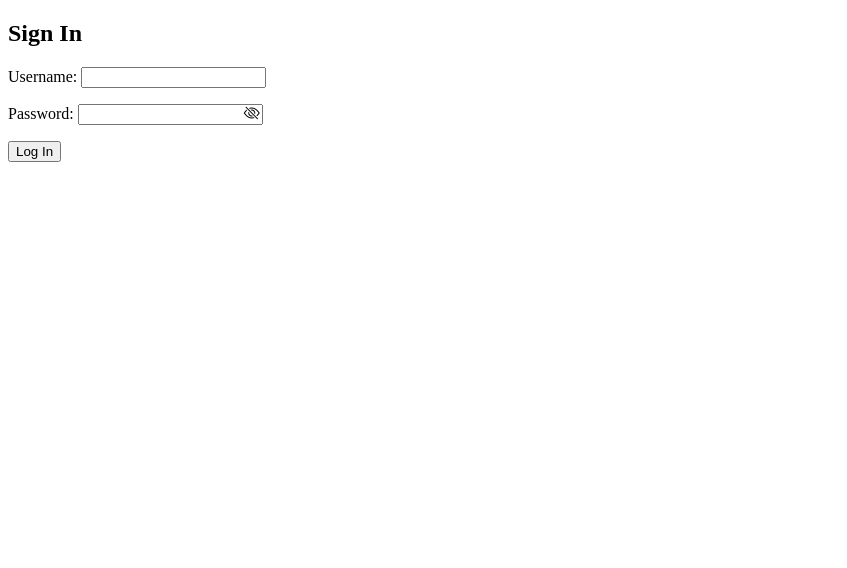
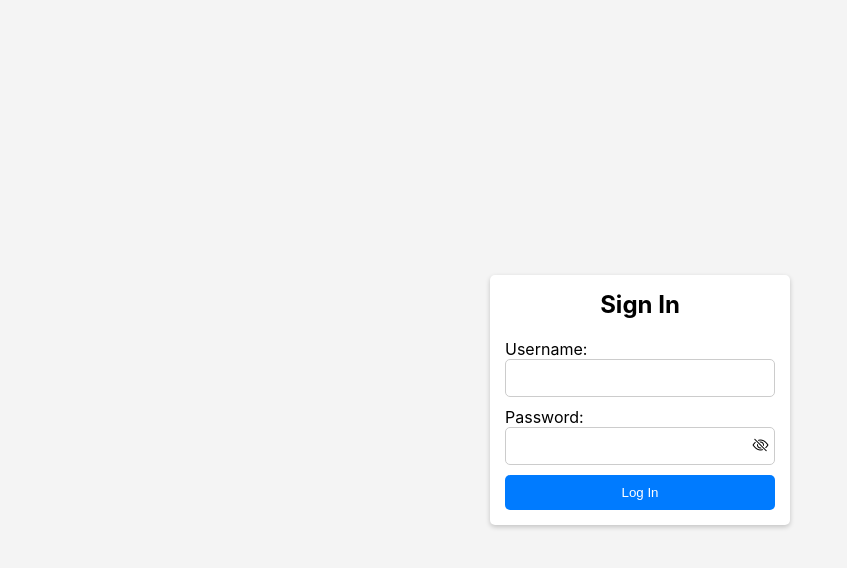
Before and after one commit to higgsboson909/js-dom-projects, a plain HTML site: page index.html in a window 1280 px wide. Shown: the whole page, without its empty margins (0-847 px from the left). Drawn offline with nearby package versions, Linux system fonts and the light colour scheme.

Commit message:
Add styling to the page

```diff
--- a/index.html
+++ b/index.html
@@ -11,13 +11,13 @@
     <div class="container">
         <h2>Sign In</h2>
         <form method="post">
-            <p>
+            <p class="username">
                 <label>Username:</label>
                 <input type="text">
             </p>
-            <p>
+            <p class="password">
                 <label>Password:</label>
-                <input id="password" type="password" class="password">
+                <input id="password" type="password">
                 <i class="bi-eye-slash" id="toggle-password"></i>
             </p>
             <button type="submit">Log In</button>
--- a/styles.css
+++ b/styles.css
@@ -1,4 +1,61 @@
-i{
-    margin-left: -23px;
+*{
+    box-sizing: border-box;
+    padding: 0;
+    margin: 0;
+}
+
+body{
+    font-family: -apple-system, BlinkMacSystemFont, "Segoe UI", Roboto, Oxygen, Ubuntu, Cantarell, "Open Sans",
+    "Helvetica Neue", sans-serif;
+    display: flex;
+    background-color: #f4f4f4;
+    justify-content: center;
+    align-items: center;
+    height: 100vh;
+}
+
+.container{
+    background-color: white;
+    width: 300px;
+    box-shadow: 0 2px 5px rgba(0, 0, 0, 0.2);
+    padding: 15px;
+    border-radius: 5px;
+
+}
+h2{
+    text-align: center;
+
+}
+.username{
+    margin-top: 20px;
+}
+.username,
+.password{
+    margin-bottom: 10px;
+}
+
+input{
+    width: 100%;
+    font-size: 14px;
+    padding: 10px;
+    border-radius: 5px;
+    border: 1px solid #ccc;
+}
+
+button{
+    width: 100%;
+    color: white;
+    border: none;
+    border-radius: 5px;
+    background-color: #007bff;
+    padding: 10px;
+}
+
+button:hover{
+    background: #0069d9;
     cursor: pointer;
 }
+form i{
+    margin-left: -27px;
+    cursor: pointer;
+}
```
